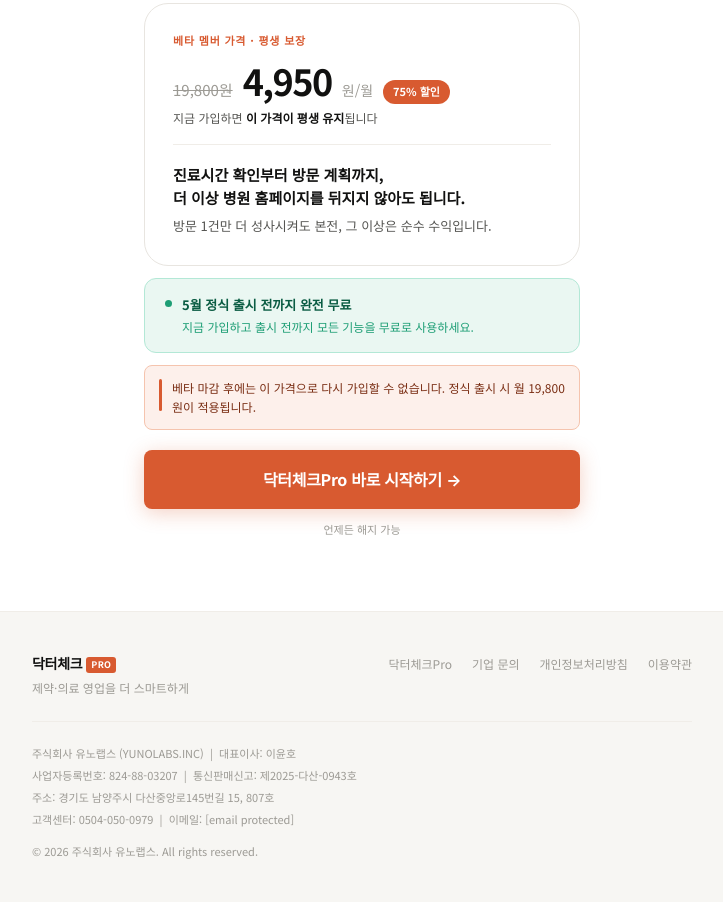
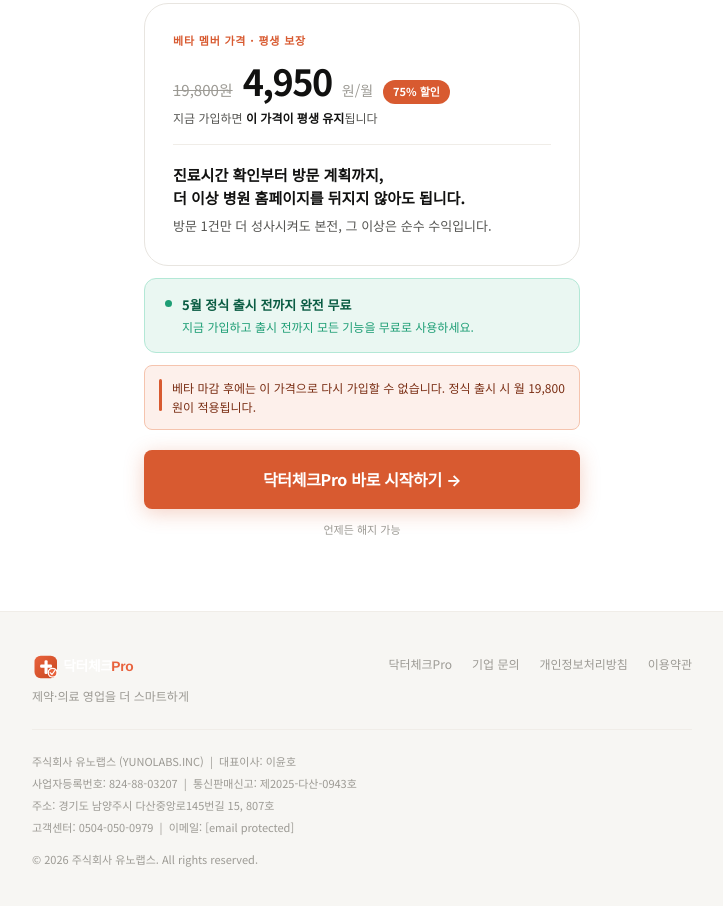
Before and after one commit to yunolabsinc-blip/yunolabs.kr, a plain HTML site: page index.html in a window 1280 px wide. Shown: the part 2726-3632 px from the top of the page, without its empty margins (278-1001 px from the left). Drawn offline with Linux system fonts and the light colour scheme.

Commit message:
Add files via upload

```diff
--- a/index.html
+++ b/index.html
@@ -743,8 +743,21 @@
     <div class="footer-top">
       <div class="footer-brand">
         <a href="#" class="footer-logo">
-          <span class="footer-logo-main">닥터체크</span>
-          <span class="footer-logo-pro">Pro</span>
+          <svg xmlns="http://www.w3.org/2000/svg" viewBox="0 0 200 48" width="130" height="30">
+            <defs>
+              <linearGradient id="cg-footer" x1="0%" y1="0%" x2="100%" y2="100%">
+                <stop offset="0%" stop-color="#e8623c"/>
+                <stop offset="100%" stop-color="#c94820"/>
+              </linearGradient>
+            </defs>
+            <rect x="0" y="6" width="36" height="36" rx="10" fill="url(#cg-footer)"/>
+            <rect x="16" y="13" width="5" height="22" rx="2" fill="white"/>
+            <rect x="9" y="20" width="19" height="5" rx="2" fill="white"/>
+            <circle cx="29" cy="33" r="8" fill="white"/>
+            <circle cx="29" cy="33" r="6" fill="#e8623c"/>
+            <polyline points="25,33 28,36 33,29" fill="none" stroke="white" stroke-width="1.8" stroke-linecap="round" stroke-linejoin="round"/>
+            <text x="46" y="30" font-family="'Noto Sans KR','Apple SD Gothic Neo',sans-serif" font-weight="700" font-size="22" fill="#ffffff" letter-spacing="-0.5">닥터체크<tspan font-family="'DM Sans','Helvetica Neue',sans-serif" font-weight="800" fill="#e8623c" dx="-2">Pro</tspan></text>
+          </svg>
         </a>
         <div class="footer-tagline">제약·의료 영업을 더 스마트하게</div>
       </div>
```
